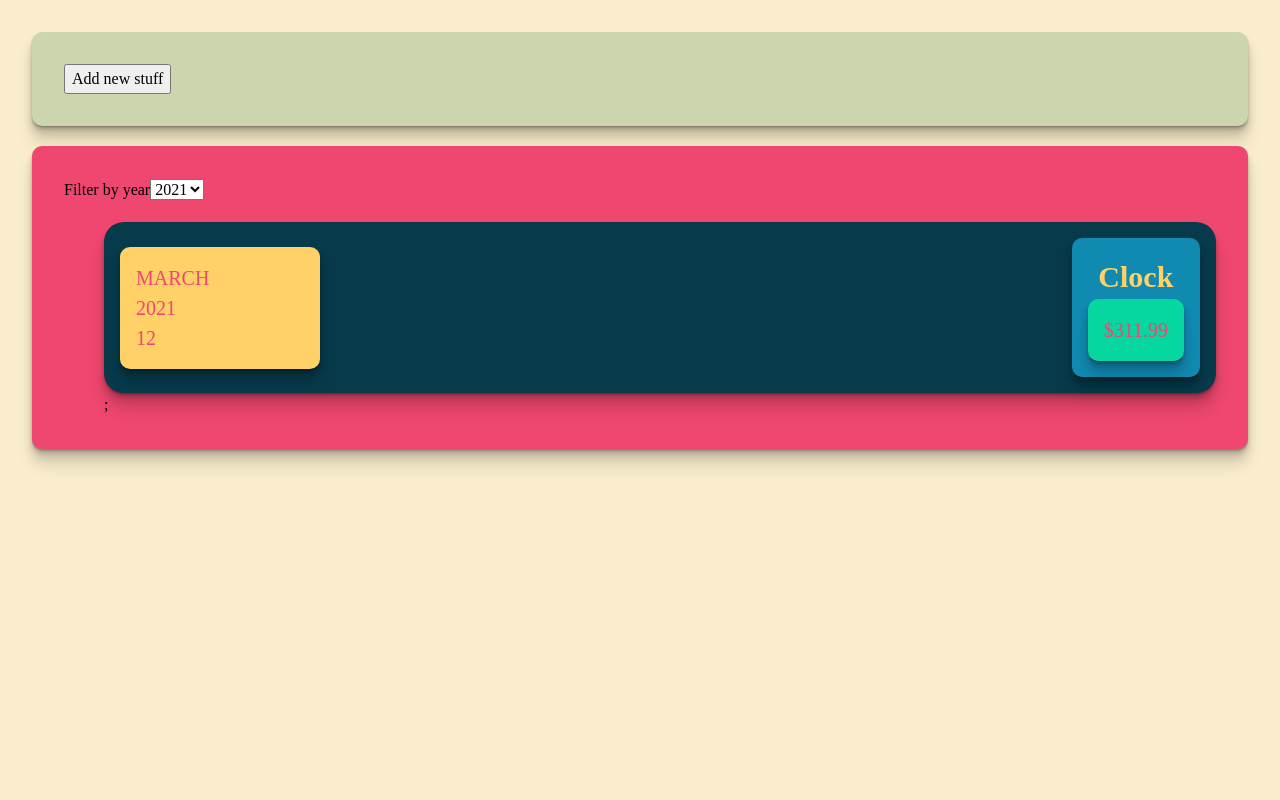
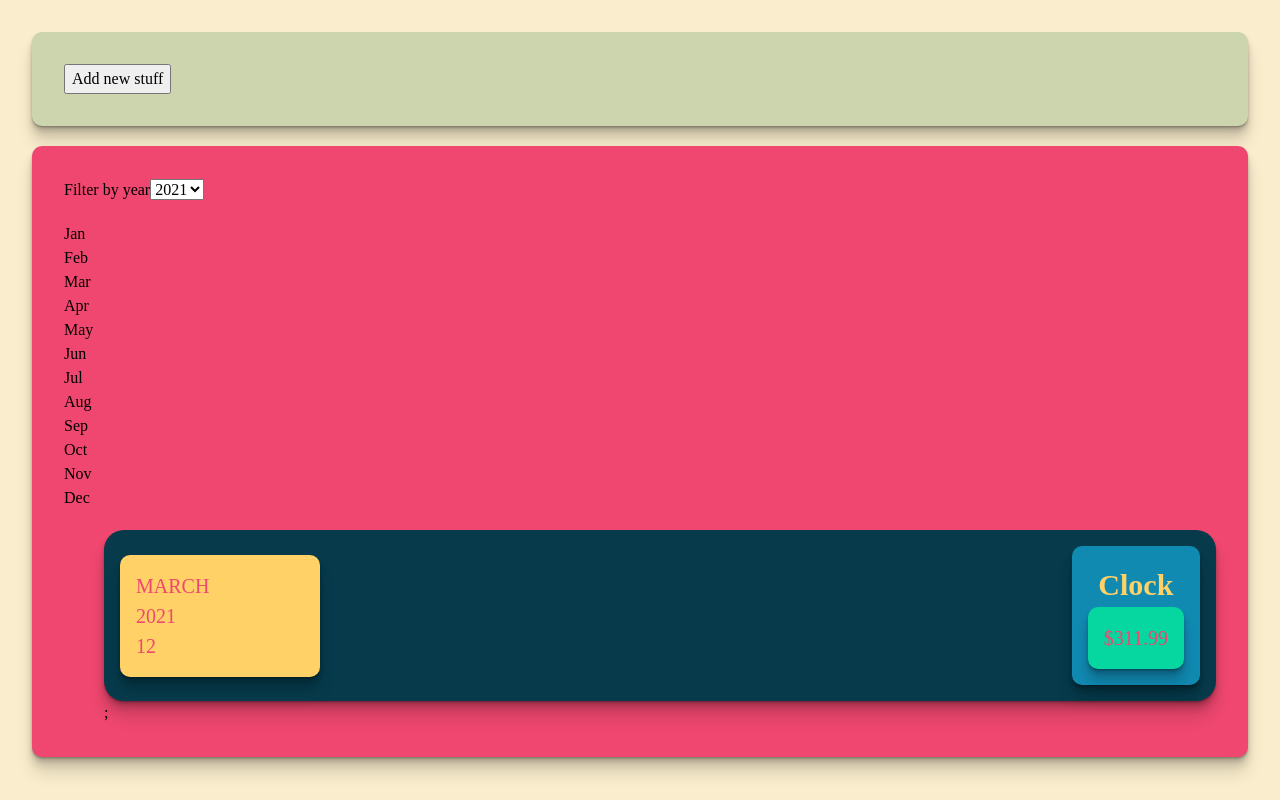
Before and after one commit to Andriikryl/money-counter-app, a React (Create React App) app: page / in a window 1280 px wide. Built offline with nearby package versions, Linux system fonts and the light colour scheme.

Commit message:
feat[CostsDiagram-component]

```diff
--- a/src/components/Costs.js
+++ b/src/components/Costs.js
@@ -3,6 +3,7 @@ import Card from "./Card";
 import CostFilter from "./CostFilter";
 import CostItem from "./CostItem";
 import CostList from "./CostsList";
+import CostsDiagram from "./CostsDiagram";
 
 function Costs(props) {
   const [selectedYear, setSelecetedYear] = useState("2021");
@@ -19,6 +20,7 @@ function Costs(props) {
     <div>
       <Card className="costs-box">
         <CostFilter onChangeYear={yearChangeHandler} year={selectedYear} />
+        <CostsDiagram costs={filteredCosts} />
         <CostList costs={filteredCosts} />
       </Card>
     </div>
--- /dev/null
+++ b/src/components/CostsDiagram.js
@@ -0,0 +1,27 @@
+import Diagram from "./Diagram";
+
+function CostsDiagram(props) {
+  const diagramDataSets = [
+    { label: "Jan", value: 0 },
+    { label: "Feb", value: 0 },
+    { label: "Mar", value: 0 },
+    { label: "Apr", value: 0 },
+    { label: "May", value: 0 },
+    { label: "Jun", value: 0 },
+    { label: "Jul", value: 0 },
+    { label: "Aug", value: 0 },
+    { label: "Sep", value: 0 },
+    { label: "Oct", value: 0 },
+    { label: "Nov", value: 0 },
+    { label: "Dec", value: 0 },
+  ];
+
+  for (const cost of props.costs) {
+    const costMonth = cost.date.getMonth();
+    diagramDataSets[costMonth].value += cost.amount;
+  }
+
+  return <Diagram dataSet={diagramDataSets} />;
+}
+
+export default CostsDiagram;
--- a/src/components/Diagram.js
+++ b/src/components/Diagram.js
@@ -1,14 +1,18 @@
 import DiagramBar from "./DiagramBar";
 
 function Diagram(props) {
+  const dataSetsValues = props.dataSet.map((dataSet) => dataSet.value);
+
+  const maxMonthCosts = Math.max(...dataSetsValues);
+
   return (
     <div className="diagram">
-      {props.dataSets.map((dataSet) => {
+      {props.dataSet.map((dataSet) => {
         return (
           <DiagramBar
             key={dataSet.id}
             value={dataSet.value}
-            maxValue={null}
+            maxValue={maxMonthCosts}
             label={dataSet.label}
           />
         );
--- a/src/components/DiagramBar.js
+++ b/src/components/DiagramBar.js
@@ -1,5 +1,23 @@
-function DiagramBar() {
-  return <p>asd</p>;
+function DiagramBar(props) {
+  let barFillHeight = "0%";
+
+  if (props.maxValue > 0) {
+    barFillHeight = Math.round((props.value / props.maxValue) * 100) + "%";
+  }
+
+  return (
+    <div className="diagram-bar">
+      <div className="diagram-bar__inner">
+        <div
+          className="diagram-bar__fill"
+          style={{
+            height: barFillHeight,
+          }}
+        ></div>
+      </div>
+      <div className="diagram-bar__lable">{props.label}</div>
+    </div>
+  );
 }
 
 export default DiagramBar;
```
